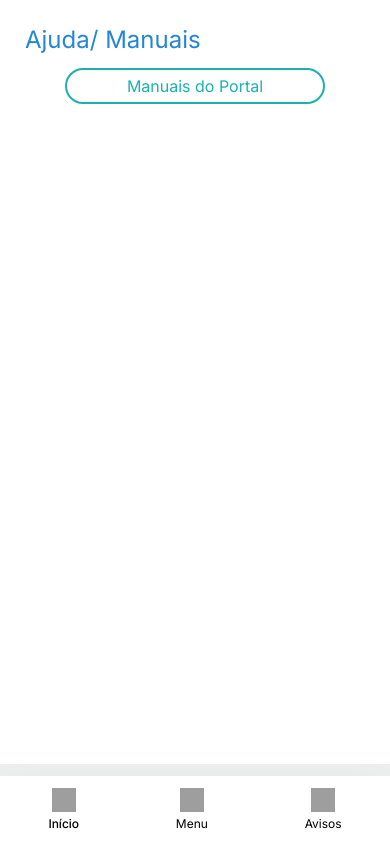
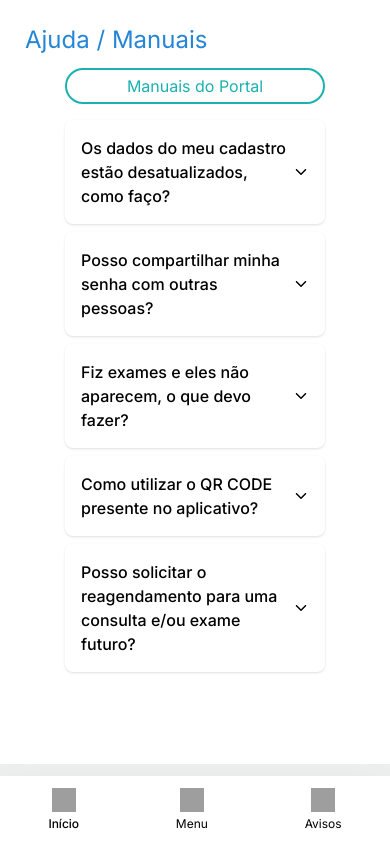
Before and after one commit to BSM-Challenge/ct-hc, a React (Vite) app: page /hc/ajuda in a window 390 px wide. Built offline with nearby package versions, Linux system fonts and the light colour scheme; grey boxes are pictures that could not be loaded; a web font is replaced by a local one.

Commit message:
feat(Ajuda): criado o accordion das perguntas
Ainda falta adequar a responsividade e criar a página de manuais

```diff
--- a/src/routes/HC/Ajuda/index.tsx
+++ b/src/routes/HC/Ajuda/index.tsx
@@ -1,10 +1,20 @@
+import { useState } from "react";
 import { Link } from "react-router-dom";
 import TitleHC from "../../../components/HC/TitleHC";
+import { perguntas } from "../../../data/HC/perguntas";
+import { IoIosArrowDown } from "react-icons/io";
 
 export default function Ajuda() {
+  const [openIndex, setOpenIndex] = useState<number | null>(null);
+
+  const toggleCard = (index: number) => {
+    setOpenIndex(openIndex === index ? null : index);
+  };
+
   return (
     <section className="flex flex-col gap-3">
-            <TitleHC title="Ajuda/ Manuais" />
+      <TitleHC title="Ajuda / Manuais" />
+
       <div className="mx-10">
         <Link
           to=""
@@ -17,7 +27,51 @@ export default function Ajuda() {
         >
           Manuais do Portal
         </Link>
+
+        <ul className="mt-4 flex flex-col gap-2">
+            {perguntas.map((item, index) => (
+            <li key={index}>
+                <button
+                onClick={() => toggleCard(index)}
+                className={`
+                    w-full text-left p-4 rounded-lg shadow-sm
+                    flex justify-between items-center cursor-pointer
+                    hover:bg-gray-50 duration-200
+                `}
+                >
+                <span
+                    className={`font-medium ${
+                    openIndex === index ? "text-[var(--color-blue)]" : "text-[var(--color-grey-1e2939)]"
+                    }`}
+                >
+                    {item.pergunta}
+                </span>
+                <span
+                    className={`transform transition-transform duration-300 ${
+                    openIndex === index
+                        ? "rotate-180 text-[var(--color-blue)]"
+                        : "rotate-0 text-[var(--color-grey-1e2939)]"
+                    }`}
+                >
+                    <IoIosArrowDown />
+                </span>
+                </button>
+
+                <div
+                className={`transition-all duration-500 ease-in-out overflow-hidden ${
+                    openIndex === index
+                    ? "max-h-96 opacity-100 py-4 px-6 border-b bg-[var(--color-white)]"
+                    : "max-h-0 opacity-0 py-0 px-6"
+                }`}
+                >
+                <p className="text-[var(--color-grey-1e2939)] text-[15px] leading-relaxed">
+                    {item.resposta}
+                </p>
+                </div>
+            </li>
+            ))}
+        </ul>
       </div>
     </section>
-    )
+  );
 }
```
Lines whose indentation alone changed are shown as unchanged.
